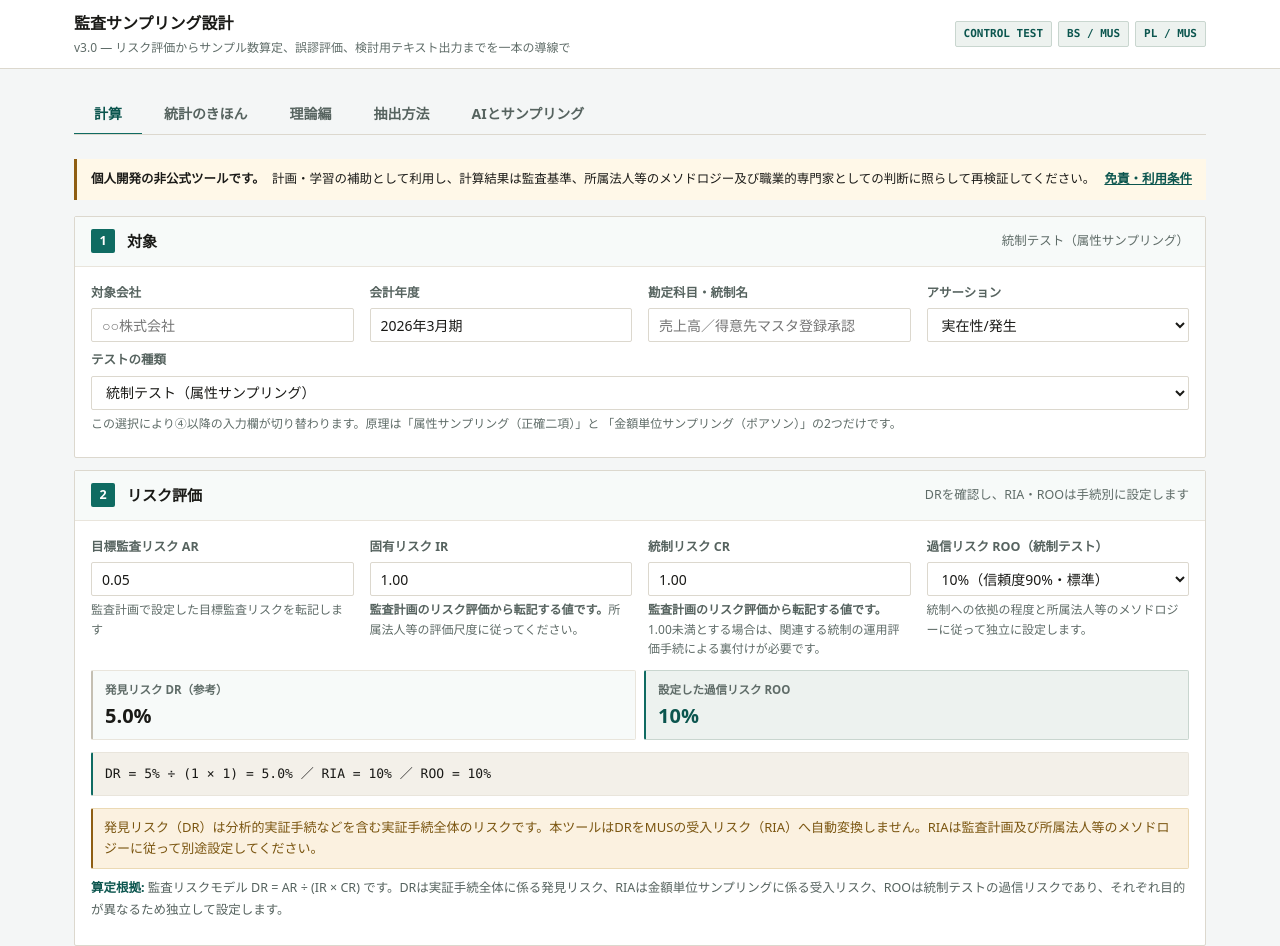
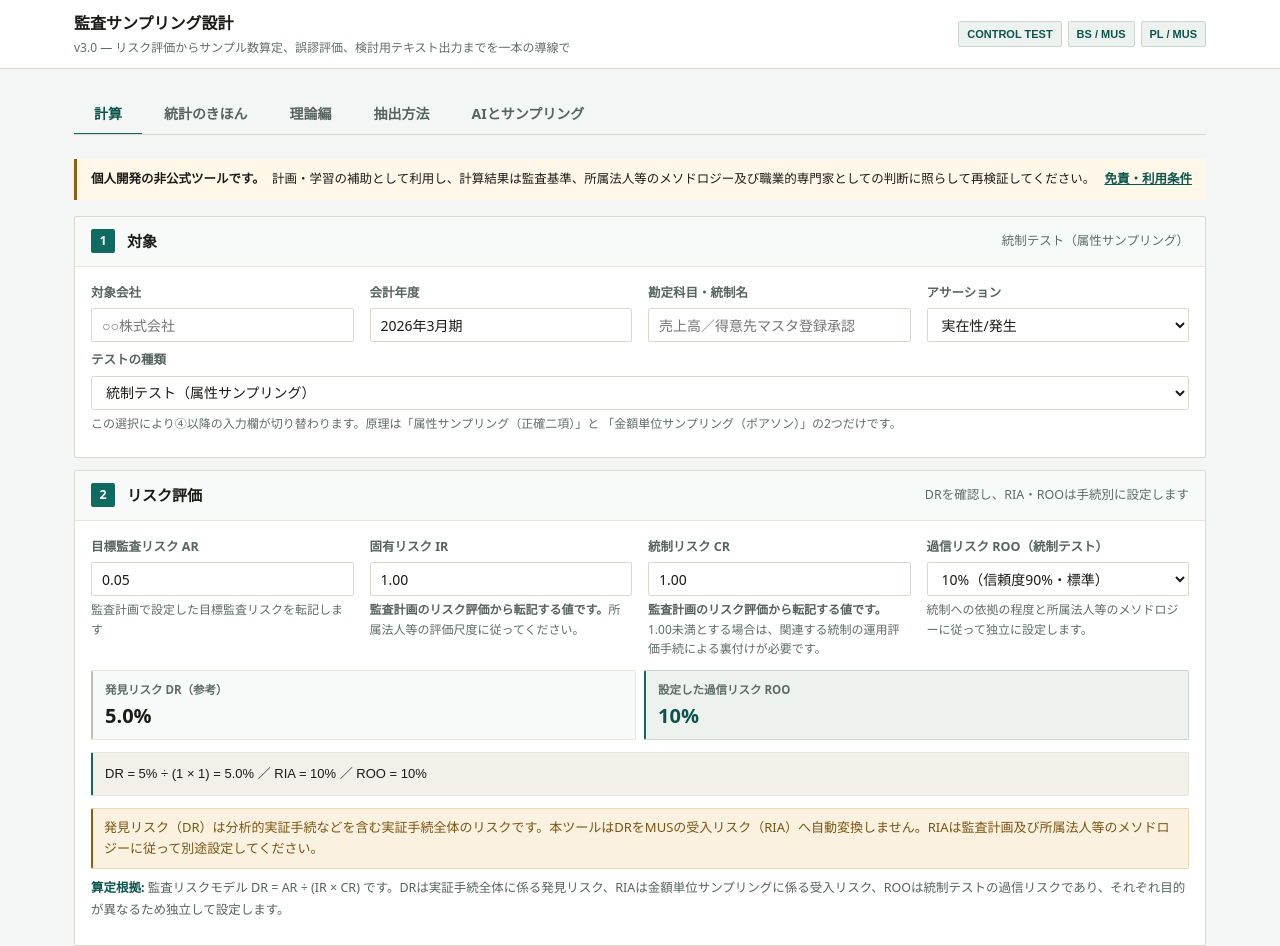
Before and after one commit to norimaki-audit/audit-sampling-tool, a website: page index.html in a window 1280 px wide. Shown: the top 946 px of the page. Drawn offline with Linux system fonts and the light colour scheme.

Commit message:
Use plain-zero font for numeric surfaces

```diff
--- a/styles.css
+++ b/styles.css
@@ -62,7 +62,8 @@
   --font-sans: "BIZ UDPGothic", "BIZ UDGothic", "Yu Gothic UI", Meiryo,
                "Hiragino Kaku Gothic ProN", "Noto Sans JP", system-ui, sans-serif;
   --font-serif: "Hiragino Mincho ProN", "Yu Mincho", YuMincho, "Noto Serif JP", serif;
-  --font-mono: ui-monospace, SFMono-Regular, Menlo, Consolas, "Liberation Mono", monospace;
+  --font-mono: "BIZ UDGothic", "Yu Gothic UI", Meiryo,
+               "Hiragino Kaku Gothic ProN", "Noto Sans JP", sans-serif;
 }
 
 * { box-sizing: border-box; }
```
